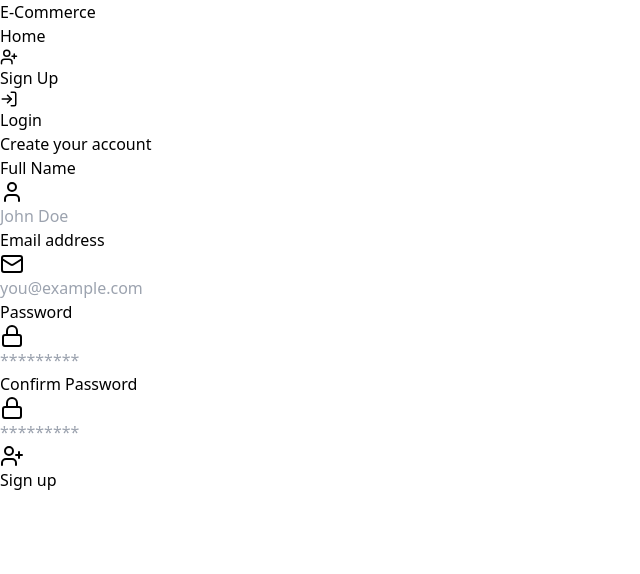
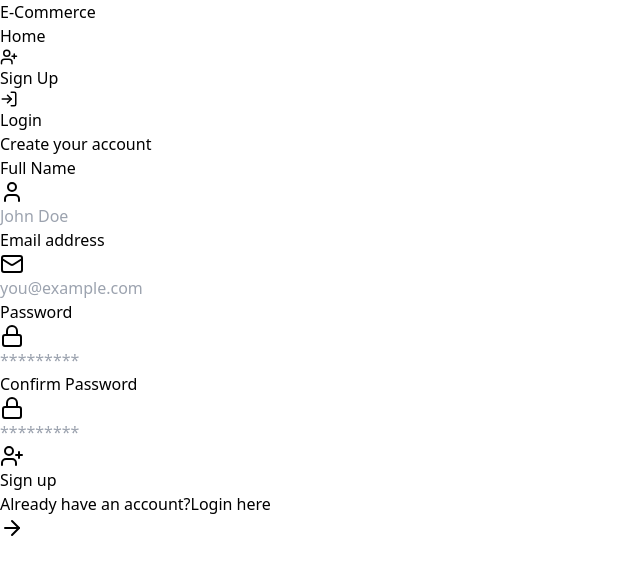
Before and after one commit to ian-odhiambo/E-COMMERCE-PLATFORM, a React (Vite) app in the folder FRONTEND/: page /signup in a window 1280 px wide. Shown: the top 574 px of the page, without its empty margins (0-640 px from the left). Built offline with nearby package versions, Linux system fonts and the light colour scheme.

Commit message:
another commit

```diff
--- a/FRONTEND/src/pages/LoginPage.jsx
+++ b/FRONTEND/src/pages/LoginPage.jsx
@@ -89,8 +89,8 @@ const LoginPage = () => {
                             </>
                         ) : (
                             <>
-                            <UserPlus className="mr-2 h-5 w-5"/>
-                            Sign up
+                            <UserPlus className="mr-2 h-5 w-5" aria-hidden="true" />
+                            Login
                             </>
                         )}
                     </button>
@@ -102,4 +102,4 @@ const LoginPage = () => {
   )
 }
 
-export default LoginPage
+export default LoginPage;
--- a/FRONTEND/src/pages/SignUpPage.jsx
+++ b/FRONTEND/src/pages/SignUpPage.jsx
@@ -141,6 +141,13 @@ const SignUpPage = () => {
                     </button>
 
                 </form>
+
+                <p className= "mt-8 text-center text-sm text-gray-400">
+                    Already have an account?{""}
+                    <Link to="/login" className="font-medium text-emerald-400 hover:text-emerald-300">
+                        Login here<ArrowRight className="inline h-4 w-4"/>
+                    </Link>
+                </p>
             </div>
         </motion.div>
     </div>
```
